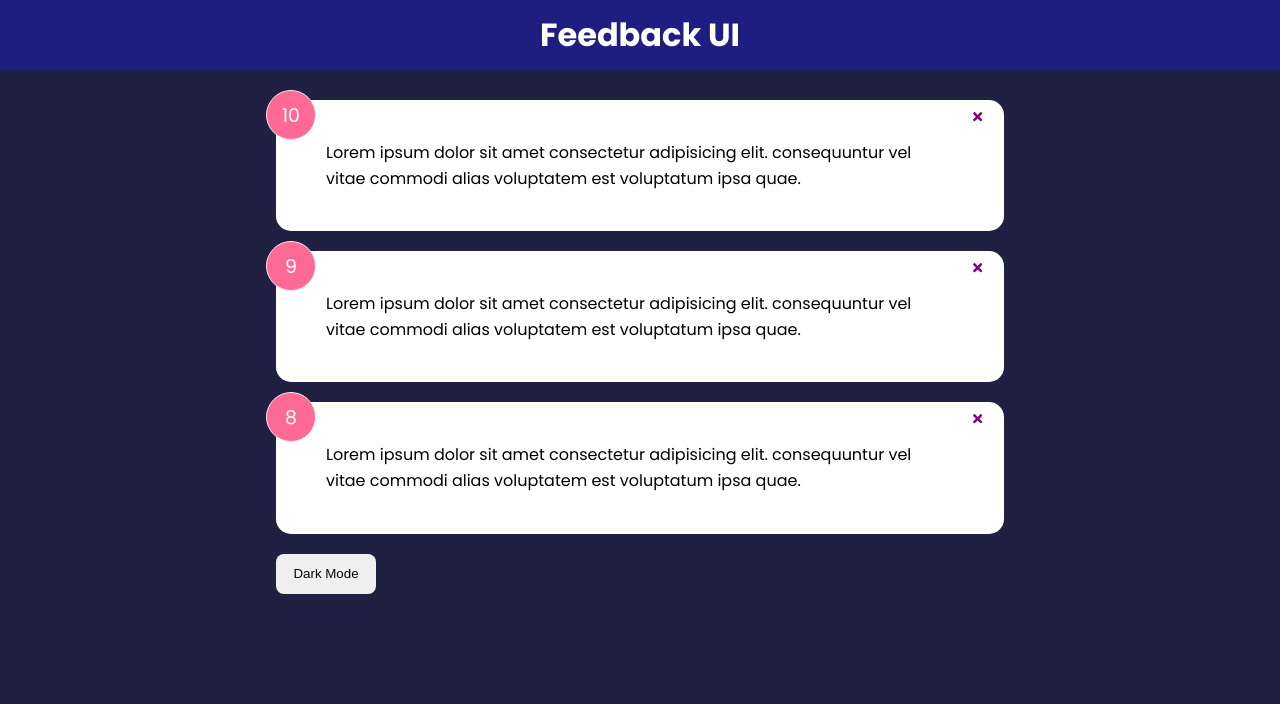
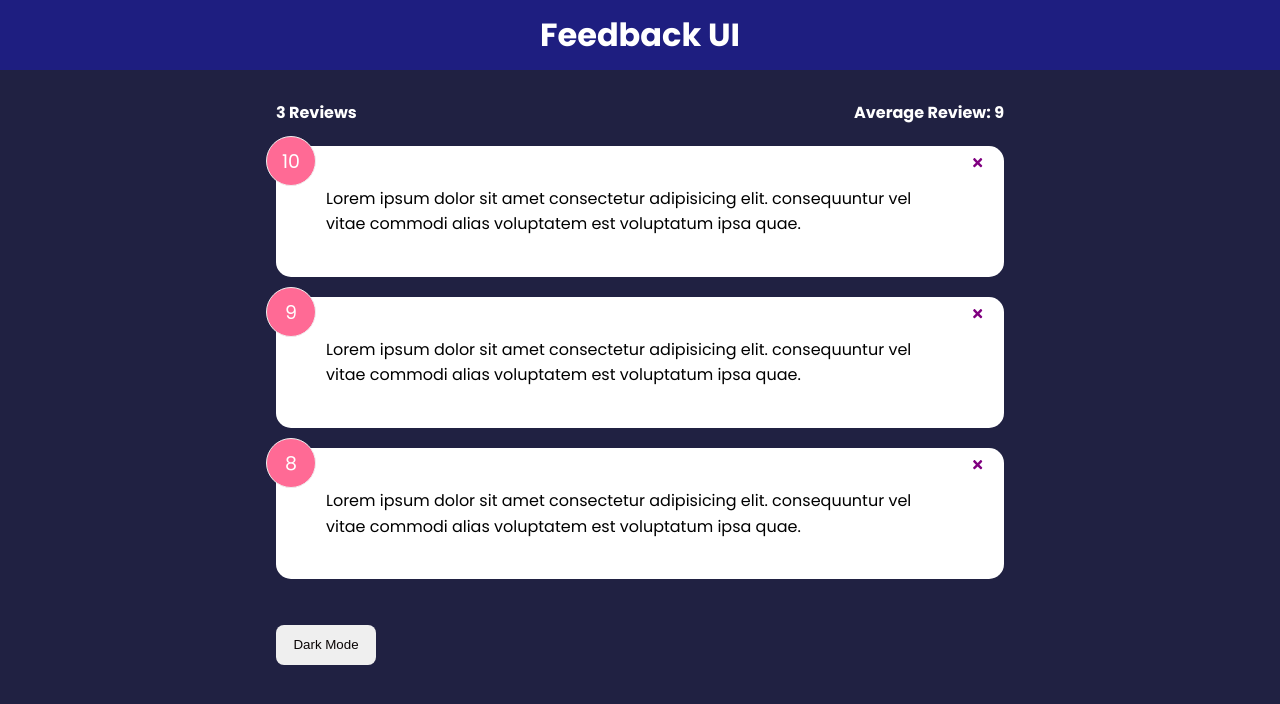
Before and after one commit to ikarthick/Feedback_UI, a React (Create React App) app: page / in a window 1280 px wide. Shown: the top 704 px of the page. Built offline with nearby package versions, Linux system fonts and the light colour scheme.

Commit message:
Feedback stats added

```diff
--- a/src/App.js
+++ b/src/App.js
@@ -2,6 +2,7 @@ import { useState } from 'react';
 import Header from "./components/Header";
 import FeedbackList from "./components/FeedbackList";
 import FeedbackData from "./data/FeedbackData";
+import FeedbackStats from './components/FeedbackStats';
 
 function App(){
 
@@ -28,8 +29,9 @@ function App(){
         <>
         <Header text='Feedback UI' />
         <div className='container'>
+            <FeedbackStats feedback={feedback}/>
            <FeedbackList feedback={feedback} darkmode={darkmode} handleDelete={deleteFeedback} />
-           <button className='btn' onClick={Darkmode} >Dark Mode</button>
+          <br></br> <button className='btn' onClick={Darkmode} >Dark Mode</button>
     </div>
         </>
     )
--- /dev/null
+++ b/src/components/FeedbackStats.jsx
@@ -0,0 +1,18 @@
+function FeedbackStats({ feedback }) {
+
+
+    let average = feedback.reduce((acc, cur) => {
+         return acc + cur.rating;
+}, 0) / feedback.length
+
+average = average.toFixed(1).replace(/[,.]0$/, '')
+
+    return (
+        <div className='feedback-stats'>
+                <h4>{feedback.length} Reviews</h4>
+                <h4>Average Review: {isNaN(average) ? 0 : average}</h4>
+        </div>
+    )
+}
+
+export default FeedbackStats
```
